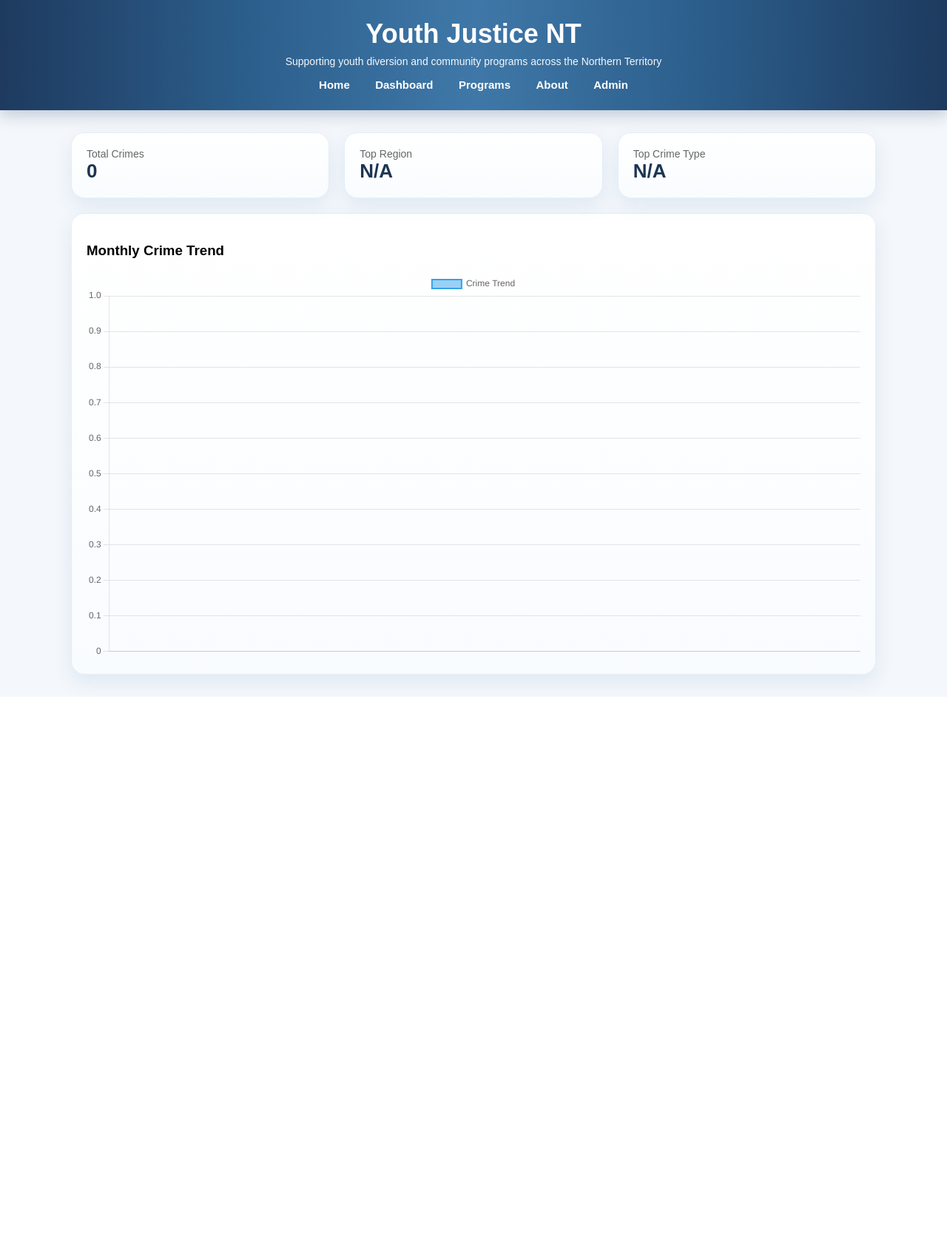
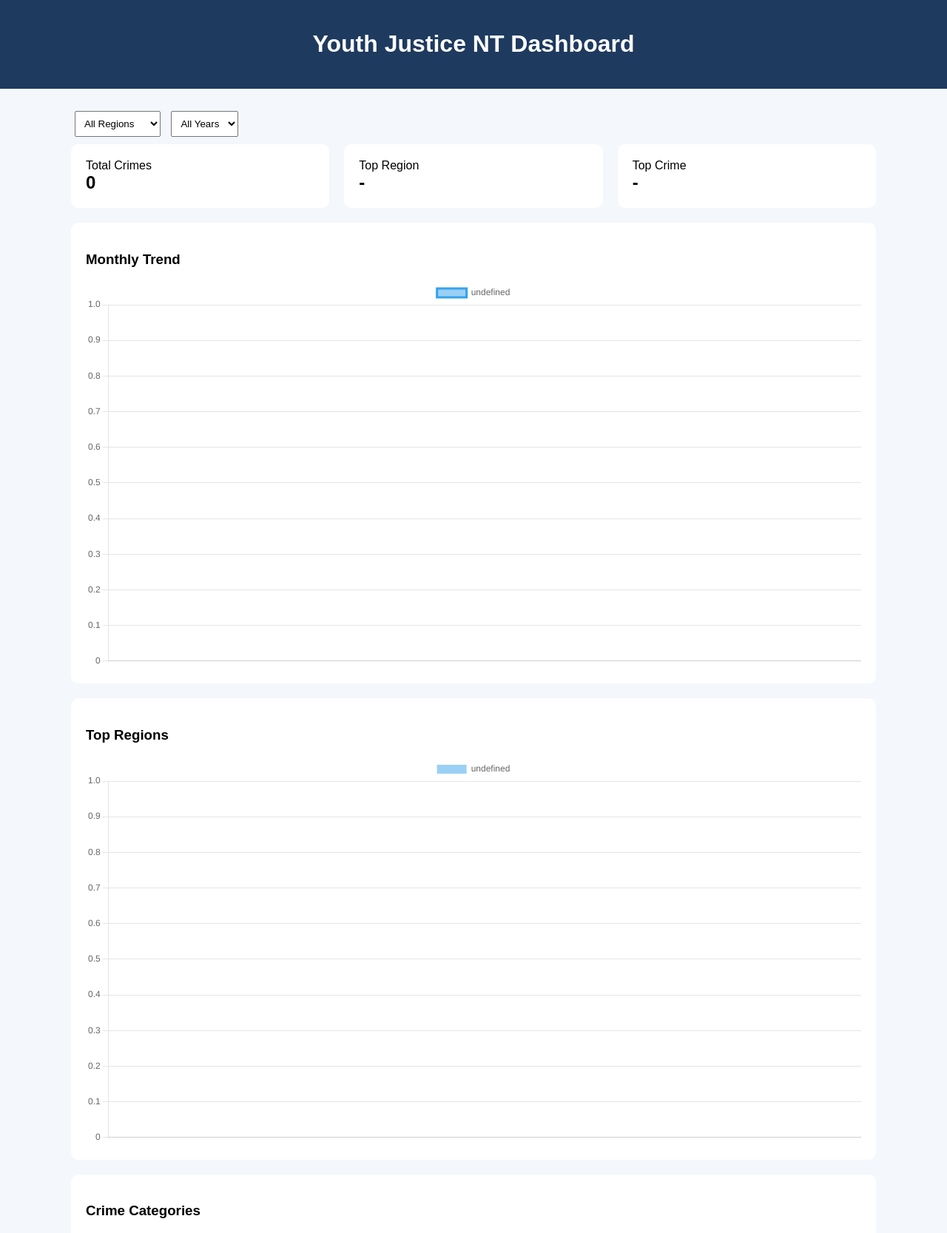
Before and after one commit to Gilbert-GB/Django-HIT237-Group5-S1-2026, a Django app: page /dashboard/ in a window 1280 px wide. Shown: the top 1667 px of the page at 74% size. Before the commit the page ends 940 px from the top, so only its background shows below. Run offline with Django 5.2, Linux system fonts and the light colour scheme; data that the repository does not hold is empty.

Commit message:
adding class based view and update dashboard APIs with QuerySet

```diff
--- a/youthjustice_app/templates/dashboard.html
+++ b/youthjustice_app/templates/dashboard.html
@@ -2,181 +2,148 @@
 <html lang="en">
 <head>
     <meta charset="UTF-8">
-    <meta name="viewport" content="width=device-width, initial-scale=1.0">
     <title>Dashboard | Youth Justice NT</title>
 
     <script src="https://cdn.jsdelivr.net/npm/chart.js"></script>
 
     <style>
-        body {
-            font-family: Arial, sans-serif;
-            background-color: #f4f7fb;
-            margin: 0;
-            padding: 0;
-        }
+        body { font-family: Arial; background:#f4f7fb; margin:0; }
+        header { background:#1e3a5f; color:white; padding:20px; text-align:center; }
 
-        header {
-            background: linear-gradient(
-                to right,
-                #1e3a5f 0%,
-                #2b5d8a 25%,
-                #3f78a8 50%,
-                #2b5d8a 75%,
-                #1e3a5f 100%
-            );
-            color: white;
-            padding: 25px 0;
-            text-align: center;
-            box-shadow: 0 6px 20px rgba(30, 58, 95, 0.25);
-        }
+        .container { width:85%; margin:auto; padding:20px; }
 
-        header h1 {
-            margin: 0;
-            font-size: 36px;
-        }
+        .grid { display:grid; grid-template-columns:repeat(3,1fr); gap:20px; }
 
-        header p {
-            margin-top: 8px;
-            font-size: 14px;
-            opacity: 0.95;
-        }
+        .card { background:white; padding:20px; border-radius:10px; margin-bottom:20px; }
 
-        .navbar {
-            margin-top: 15px;
-        }
+        .kpi { font-size:24px; font-weight:bold; }
 
-        .navbar a {
-            display: inline-block;
-            margin: 0 15px;
-            color: white;
-            text-decoration: none;
-            font-weight: bold;
-            font-size: 15px;
-        }
-
-        .navbar a:hover {
-            text-decoration: underline;
-        }
-
-        .container {
-            width: 85%;
-            margin: 30px auto;
-        }
-
-        .card {
-            background: linear-gradient(180deg, #ffffff, #f9fcff);
-            padding: 20px;
-            border-radius: 18px;
-            box-shadow: 0 10px 24px rgba(70, 130, 180, 0.12);
-            border: 1px solid rgba(70, 130, 180, 0.12);
-            margin-bottom: 20px;
-        }
-
-        .kpi-grid {
-            display: grid;
-            grid-template-columns: repeat(3, 1fr);
-            gap: 20px;
-        }
-
-        .kpi-title {
-            font-size: 14px;
-            color: #666;
-        }
-
-        .kpi-value {
-            font-size: 26px;
-            font-weight: bold;
-            color: #1c3553;
-        }
-
-        canvas {
-            max-width: 100%;
-        }
+        select { padding:8px; margin:10px 5px; }
     </style>
 </head>
 
 <body>
 
 <header>
-    <h1>Youth Justice NT</h1>
-    <p>Supporting youth diversion and community programs across the Northern Territory</p>
-
-    <div class="navbar">
-        <a href="{% url 'home' %}">Home</a>
-        <a href="{% url 'dashboard' %}">Dashboard</a>
-        <a href="{% url 'programs' %}">Programs</a>
-        <a href="{% url 'about' %}">About</a>
-        <a href="/admin/">Admin</a>
-    </div>
+    <h1>Youth Justice NT Dashboard</h1>
 </header>
 
 <div class="container">
 
-    <!-- KPI SECTION -->
-    <div class="kpi-grid">
+    <!-- FILTERS -->
+    <select id="regionFilter">
+        <option value="">All Regions</option>
+        <option value="Darwin">Darwin</option>
+        <option value="Alice Springs">Alice Springs</option>
+        <option value="Katherine">Katherine</option>
+    </select>
 
+    <select id="yearFilter">
+        <option value="">All Years</option>
+        <option value="2023">2023</option>
+        <option value="2024">2024</option>
+        <option value="2025">2025</option>
+    </select>
+
+    <!-- KPI -->
+    <div class="grid">
         <div class="card">
-            <div class="kpi-title">Total Crimes</div>
-            <div class="kpi-value" id="total-crimes">Loading...</div>
+            Total Crimes
+            <div class="kpi" id="total-crimes">-</div>
         </div>
 
         <div class="card">
-            <div class="kpi-title">Top Region</div>
-            <div class="kpi-value" id="top-region">Loading...</div>
+            Top Region
+            <div class="kpi" id="top-region">-</div>
         </div>
 
         <div class="card">
-            <div class="kpi-title">Top Crime Type</div>
-            <div class="kpi-value" id="top-crime">Loading...</div>
+            Top Crime
+            <div class="kpi" id="top-crime">-</div>
         </div>
-
     </div>
 
-    <!-- CHART -->
+    <!-- LINE CHART -->
     <div class="card">
-        <h3>Monthly Crime Trend</h3>
-        <canvas id="monthlyChart"></canvas>
+        <h3>Monthly Trend</h3>
+        <canvas id="lineChart"></canvas>
+    </div>
+
+    <!-- BAR CHART -->
+    <div class="card">
+        <h3>Top Regions</h3>
+        <canvas id="barChart"></canvas>
+    </div>
+
+    <!-- PIE CHART -->
+    <div class="card">
+        <h3>Crime Categories</h3>
+        <canvas id="pieChart"></canvas>
     </div>
 
 </div>
 
 <script>
-fetch("/api/dashboard/")
+let lineChart, barChart, pieChart;
+
+function loadDashboard() {
+
+    const region = document.getElementById("regionFilter").value;
+    const year = document.getElementById("yearFilter").value;
+
+    let url = "/api/dashboard/?";
+
+    if (region) url += "region=" + region + "&";
+    if (year) url += "year=" + year;
+
+    fetch(url)
     .then(res => res.json())
     .then(data => {
 
         // KPIs
-        document.getElementById("total-crimes").innerText =
-            data.kpis.total_crimes;
+        document.getElementById("total-crimes").innerText = data.kpis.total_crimes;
+        document.getElementById("top-region").innerText = data.kpis.top_region?.region || "-";
+        document.getElementById("top-crime").innerText = data.kpis.top_crime?.offence_type || "-";
 
-        document.getElementById("top-region").innerText =
-            data.kpis.top_region?.region || "N/A";
-
-        document.getElementById("top-crime").innerText =
-            data.kpis.top_crime?.offence_type || "N/A";
-
-        // Chart data
-        const labels = data.charts.monthly_trend.map(x =>
-            `${x.year}-${String(x.month).padStart(2,'0')}`
-        );
-
+        // LINE
+        const labels = data.charts.monthly_trend.map(x => `${x.year}-${x.month}`);
         const values = data.charts.monthly_trend.map(x => x.total_crimes);
 
-        new Chart(document.getElementById("monthlyChart"), {
+        if (lineChart) lineChart.destroy();
+        lineChart = new Chart(document.getElementById("lineChart"), {
             type: "line",
-            data: {
-                labels: labels,
-                datasets: [{
-                    label: "Crime Trend",
-                    data: values,
-                    borderWidth: 2,
-                    tension: 0.3
-                }]
-            }
+            data: { labels, datasets: [{ data: values }] }
         });
 
-    })
-    .catch(err => console.log(err));
+        // BAR
+        const rLabels = data.charts.top_regions.map(x => x.region);
+        const rValues = data.charts.top_regions.map(x => x.total);
+
+        if (barChart) barChart.destroy();
+        barChart = new Chart(document.getElementById("barChart"), {
+            type: "bar",
+            data: { labels: rLabels, datasets: [{ data: rValues }] }
+        });
+
+        // PIE
+        const pLabels = data.charts.category_breakdown.map(x => x.offence_category);
+        const pValues = data.charts.category_breakdown.map(x => x.total);
+
+        if (pieChart) pieChart.destroy();
+        pieChart = new Chart(document.getElementById("pieChart"), {
+            type: "pie",
+            data: { labels: pLabels, datasets: [{ data: pValues }] }
+        });
+
+    });
+}
+
+// events
+document.getElementById("regionFilter").addEventListener("change", loadDashboard);
+document.getElementById("yearFilter").addEventListener("change", loadDashboard);
+
+// init
+loadDashboard();
 </script>
 
 </body>
--- a/youthjustice_app/views.py
+++ b/youthjustice_app/views.py
@@ -1,4 +1,5 @@
 from django.shortcuts import render, get_object_or_404
+from django.views.generic import TemplateView
 
 from .forms import OrganisationRegisterForm, ProgramForm
 from .models import Program
@@ -8,90 +9,65 @@
 from youthjustice_app.models import CrimeData
 from .models import CrimeData
 from django.shortcuts import render
+from django.http import JsonResponse
+from youthjustice_app.dashboard_service import DashboardService
 
-def dashboard_page(request):
-    return render(request, "dashboard.html")
+class DashboardView(TemplateView):
+    template_name = "youthjustice_app/dashboard.html"
 
 def dashboard_data(request):
-    from django.db.models import Sum
-    from django.http import JsonResponse
-    from .models import CrimeData
 
-    # 📊 Monthly Crime Trend
+    region = request.GET.get("region")
+    year = request.GET.get("year")
+
+    data = CrimeData.objects.all()
+
+    # 🎯 FILTERS
+    if region:
+        data = data.filter(region=region)
+
+    if year:
+        data = data.filter(year=year)
+
+    # 📊 Monthly trend
     monthly_trend = list(
-        CrimeData.objects
-        .values("year", "month")
+        data.values("year", "month")
         .annotate(total_crimes=Sum("count"))
         .order_by("year", "month")
     )
 
-    # 📍 Top Regions
+    # 📍 Top regions (bar chart)
     top_regions = list(
-        CrimeData.objects
-        .values("region")
+        data.values("region")
         .annotate(total=Sum("count"))
         .order_by("-total")[:10]
     )
 
-    # 🚨 Category Breakdown
+    # 🥧 Crime categories (pie chart)
     category_breakdown = list(
-        CrimeData.objects
-        .values("offence_category")
-        .annotate(total=Sum("count"))
-        .order_by("-total")
-    )
-
-    # 🍺 Alcohol Stats
-    alcohol_stats = list(
-        CrimeData.objects
-        .exclude(alcohol_involvement="-")
-        .values("alcohol_involvement")
-        .annotate(total=Sum("count"))
-    )
-
-    # ⚠️ DV Stats
-    dv_stats = list(
-        CrimeData.objects
-        .values("dv_involvement")
-        .annotate(total=Sum("count"))
-    )
-
-    # 🔝 Top Offences
-    top_offences = list(
-        CrimeData.objects
-        .values("offence_type")
+        data.values("offence_category")
         .annotate(total=Sum("count"))
         .order_by("-total")[:10]
     )
 
-    # 📈 Yearly Trend
-    yearly_trend = list(
-        CrimeData.objects
-        .values("year")
-        .annotate(total=Sum("count"))
-        .order_by("year")
-    )
-
     # 🧠 KPIs
-    total_crimes = CrimeData.objects.aggregate(total=Sum("count"))["total"] or 0
+    total_crimes = data.aggregate(total=Sum("count"))["total"] or 0
 
     top_region = (
-        CrimeData.objects
-        .values("region")
+        data.values("region")
         .annotate(total=Sum("count"))
         .order_by("-total")
         .first()
     )
 
     top_crime = (
-        CrimeData.objects
-        .values("offence_type")
+        data.values("offence_type")
         .annotate(total=Sum("count"))
         .order_by("-total")
         .first()
     )
 
-    data = {
+    return JsonResponse({
         "kpis": {
             "total_crimes": total_crimes,
             "top_region": top_region,
@@ -101,14 +77,11 @@
             "monthly_trend": monthly_trend,
             "top_regions": top_regions,
             "category_breakdown": category_breakdown,
-            "alcohol_stats": alcohol_stats,
-            "dv_stats": dv_stats,
-            "top_offences": top_offences,
-            "yearly_trend": yearly_trend,
         }
-    }
+    })
 
-    return JsonResponse(data)
+def dashboard_page(request):
+    return render(request, "dashboard.html")
 
 def home(request):
     # only showing featured programs on home page
```
Also changed, not shown: youthjustice_app/dashboard_service.py (added, +110 -0 lines), ADRs/Data ADRs/QuerySet APIs.md (added).
